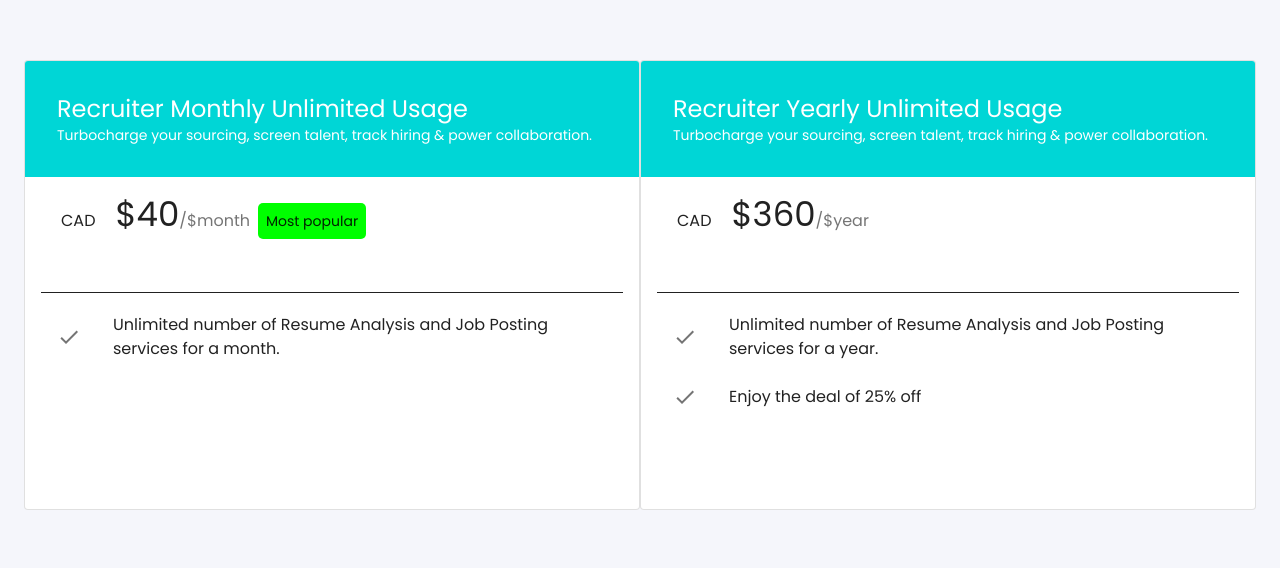
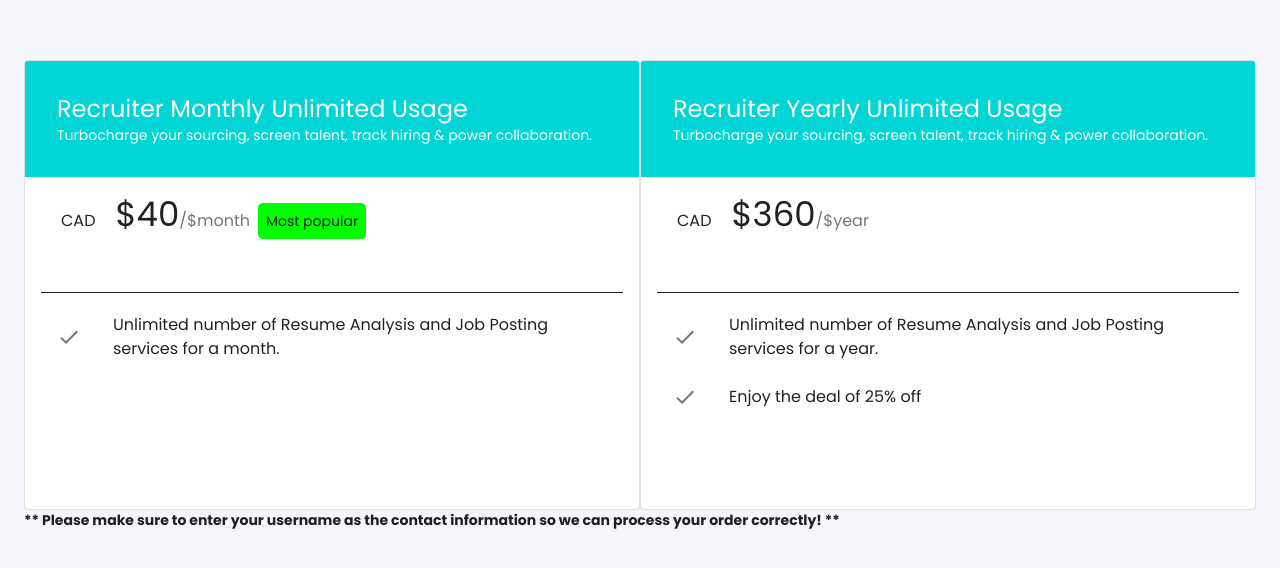
Before and after one commit to takeramagan/Smart-Match, a Next.js app: page /pricing in a window 1280 px wide. Shown: the top 568 px of the page. Built offline with nearby package versions, Linux system fonts and the light colour scheme.

Commit message:
Alert message added

```diff
--- a/src/features/pricingPage/pricingSection.js
+++ b/src/features/pricingPage/pricingSection.js
@@ -284,6 +284,8 @@ export default function PricingSection(props) {
                     </Grid>
                 ))}
             </Grid>
+            <b>** Please make sure to enter your username as the contact information so we can process your order
+                correctly! **</b>
         </div>
     )
 };
--- a/src/pages/businessReport.js
+++ b/src/pages/businessReport.js
@@ -66,6 +66,7 @@ export default function BusinessReport({presetReport}) {
         }
         return presetReport
     });
+
     useEffect(() => {
 
         setTimeout(() => {
```
